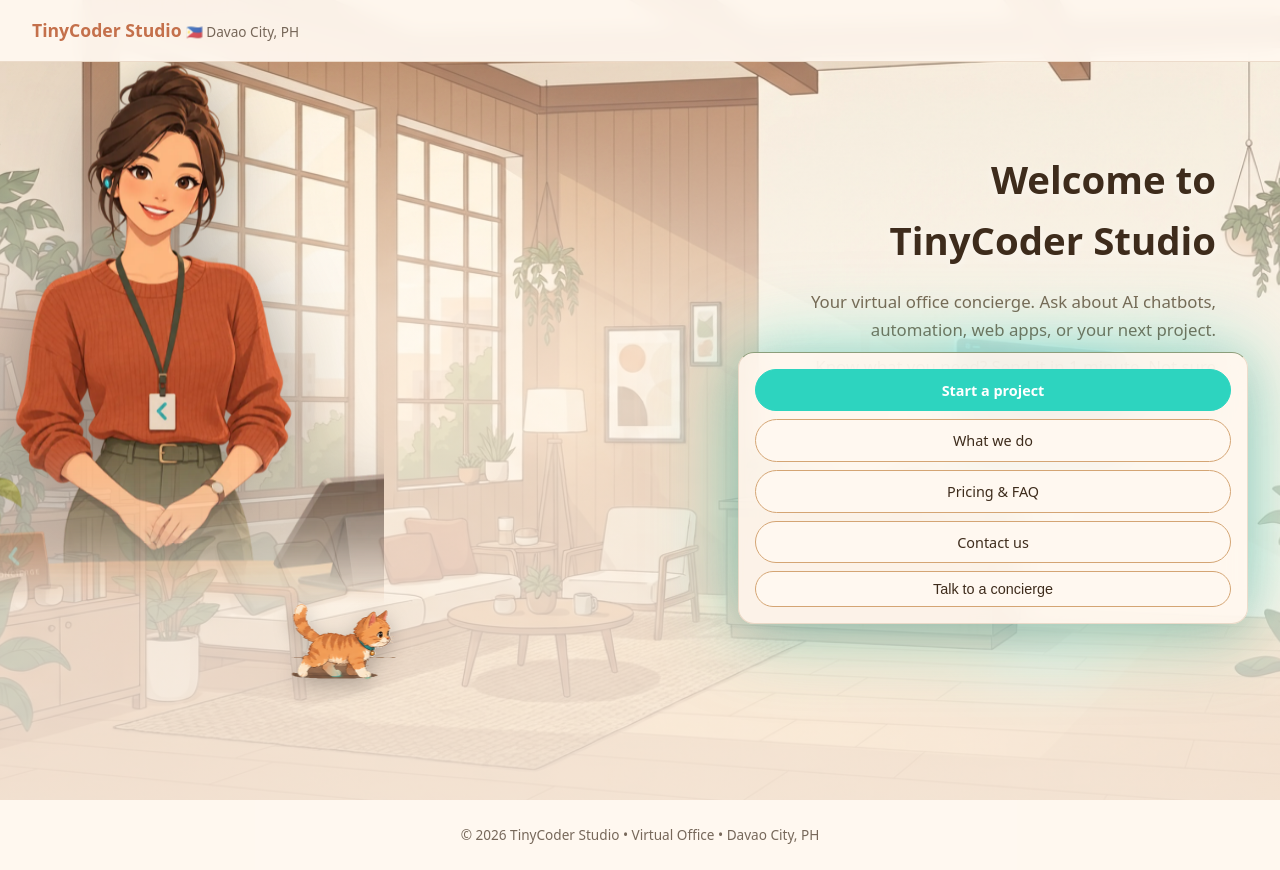
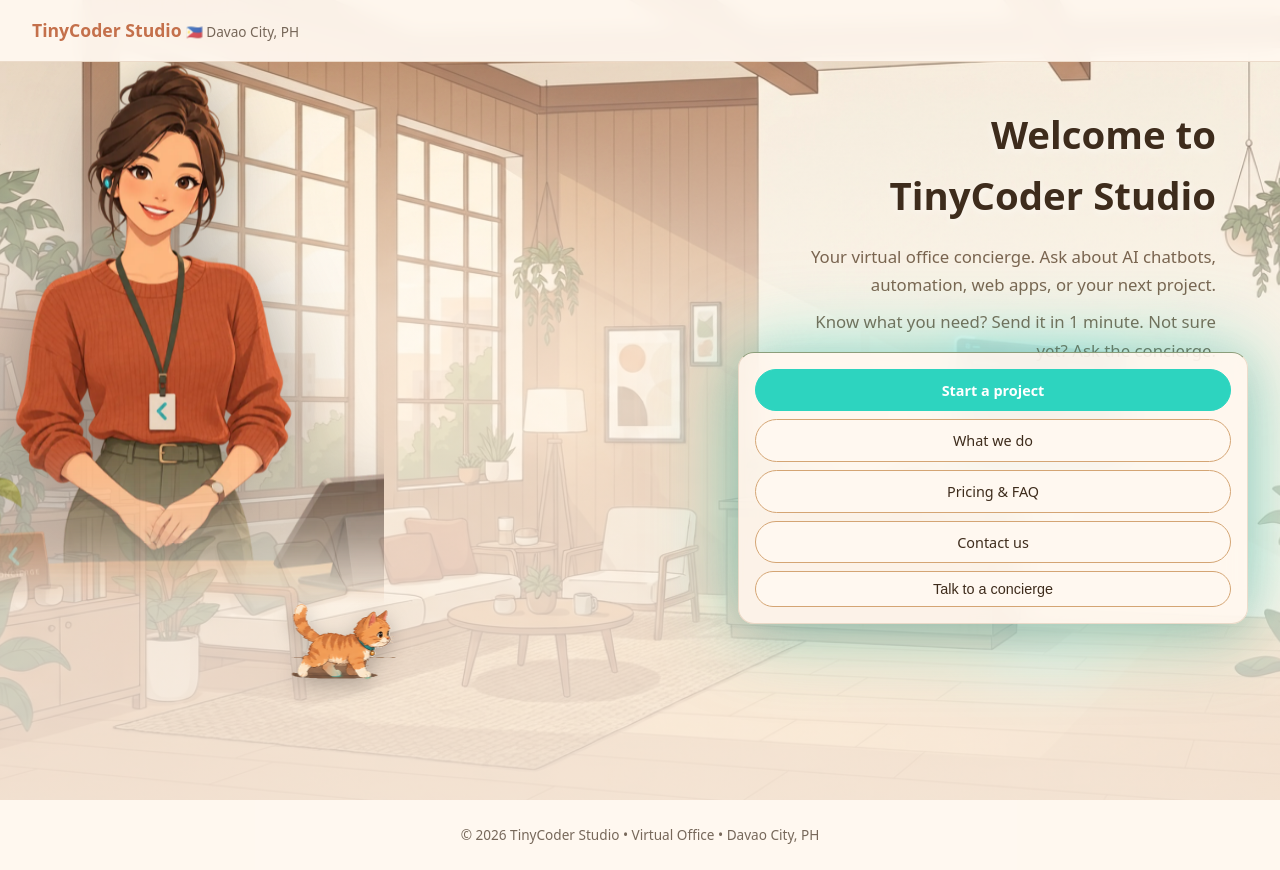
Before and after one commit to tiny-coder-2104/welcome-tinycoder-studio, a website with bundled scripts: page index.html in a window 1280 px wide. Built offline with nearby package versions, Linux system fonts and the light colour scheme.

Commit message:
0063 rev: hero top 150px -> 105px (5-option menu grew 50px upward, re-collided)

```diff
--- a/style.css
+++ b/style.css
@@ -156,7 +156,7 @@ main { min-height: 100vh; }
 /* Hero text */
 .hero-text {
   position: absolute;
-  top: 150px; /* 0063: was 25% (224px @1440×900) — −33px overlap with #option-menu */
+  top: 105px; /* 0063 rev: 5-option menu grew 50px (bottom-anchored, upward) — 105 gives +35px gap */
   right: 5%;
   z-index: 4;
   max-width: 420px;
```
